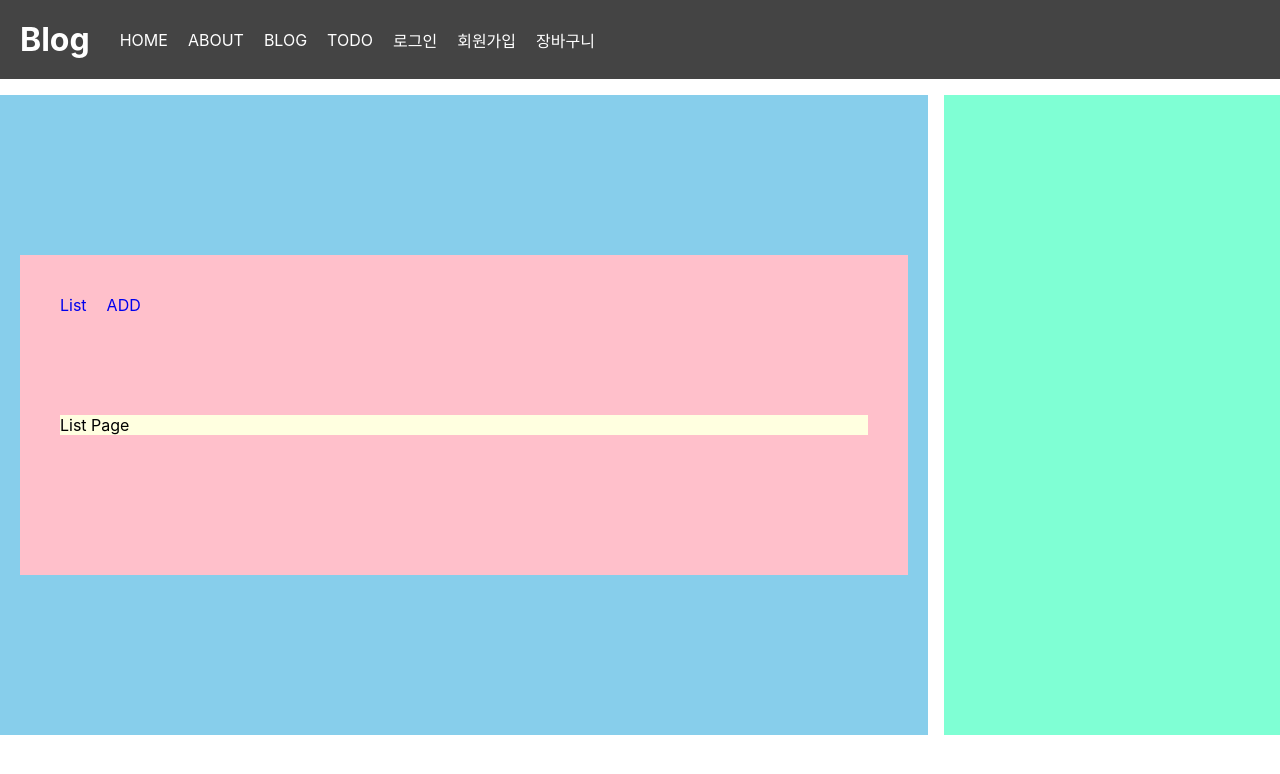
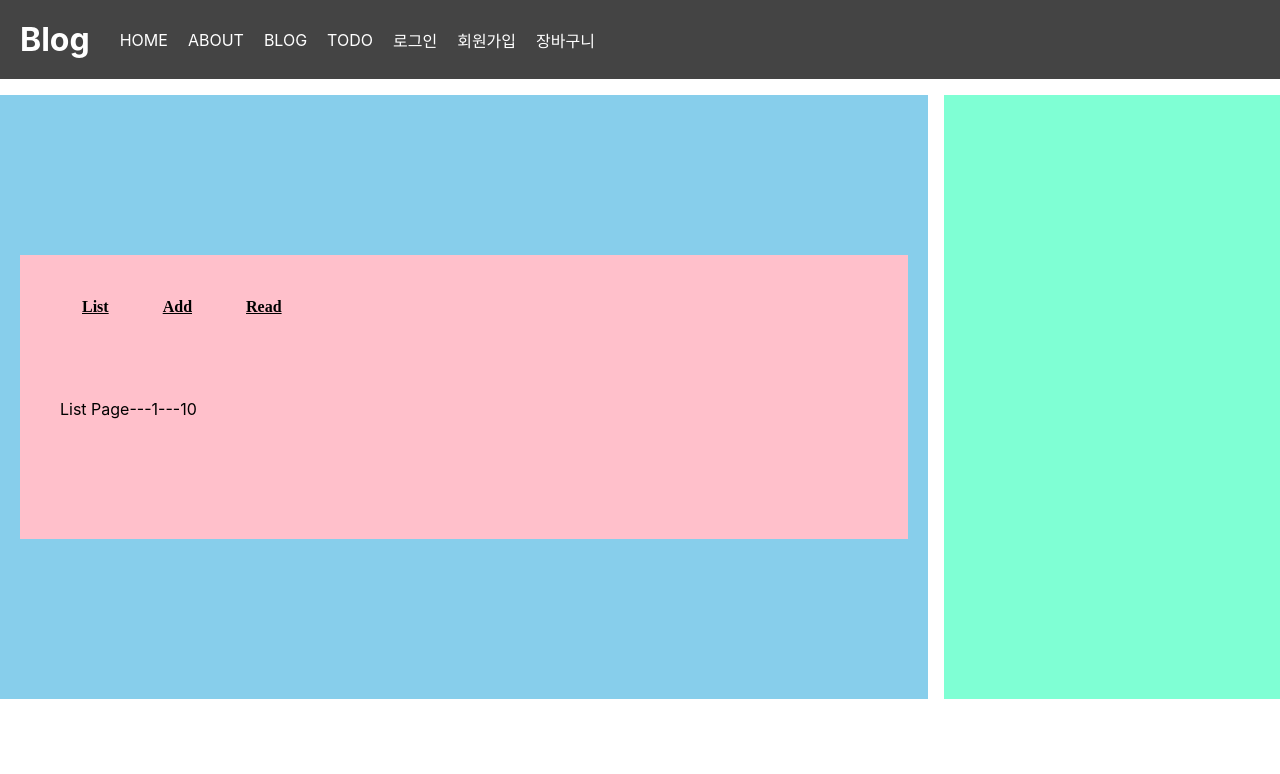
Before and after one commit to bulldorzer/blog, a React (Create React App) app: page /todo/list in a window 1280 px wide. Shown: the top 774 px of the page. Built offline with nearby package versions, Linux system fonts and the light colour scheme; the HTML template or start-up script is replaced by a standard one.

Commit message:
0113 강의내용

```diff
--- a/src/css/App.css
+++ b/src/css/App.css
@@ -1,5 +1,5 @@
 a{text-decoration: none;}
-button{background-color: transparent; border: 0;}
+button{background-color: transparent; border: 0; padding: 3px 12px; margin: 0 0 0 10px; border-radius: 3px;}
 
 
 /* header */
@@ -35,6 +35,17 @@ button{background-color: transparent; border: 0;}
 .post .postInput.edit {background-color: #d9ecfd;border-color: #ddd;} /*수정모드*/
 
 .post .deleteModal{padding: 20px 10px 0;}
-.post .deleteModal button{padding: 3px 12px; margin: 0 0 0 10px; border-radius: 3px;}
+/*.post .deleteModal button{padding: 3px 12px; margin: 0 0 0 10px; border-radius: 3px;}*/
 .post .deleteModal .confirm{background-color: #000; color: #fff;}
 .post .deleteModal .cancle{border: 1px solid #000; color: #000;}
+
+/* todo */
+.todoMenu{
+  margin-right: 20px;
+  font: bold 16px 'inherit';
+  text-decoration: underline;
+}
+.todoContent{
+  padding: 5rem 0;
+}
+.modify{background-color: #000; color: #fff;}
--- a/src/pages/todo/AddPage.js
+++ b/src/pages/todo/AddPage.js
@@ -1,10 +1,10 @@
 
-function IndexPage(){
+function AddPage(){
     return(
-        <div style={{background : 'lightyellow'} }>
+        <div>
             <p>Add Page</p>
         </div>
 
     )
 }
-export default IndexPage;
+export default AddPage;
--- a/src/pages/todo/IndexPage.js
+++ b/src/pages/todo/IndexPage.js
@@ -1,14 +1,35 @@
 import BasicLayout from '../../layout/BasicLayout'
-import { Link, Outlet } from 'react-router-dom';
+import { Link, Outlet, useNavigate } from 'react-router-dom';
+import { useCallback } from 'react';
 
 function IndexPage(){
+
+    const navigate = useNavigate()
+
+    const handleClickList = useCallback(()=>{
+        navigate({pathname:'list'})
+    }) // 변경되는 데이터가 없을시 ,[] 생략가능
+    const handleClickAdd = useCallback(()=>{
+        navigate({pathname:'add'})
+    })
+    const handleClickRead = useCallback(()=>{
+        navigate({pathname:'read/33'})
+    })
+
     return(
         <BasicLayout>
             <div style={{background : 'pink', padding: '40px'}}>
-
+                <button className='todoMenu' onClick={handleClickList}>List</button>
+                <button className='todoMenu' onClick={handleClickAdd}>Add</button>
+                <button className='todoMenu' onClick={handleClickRead}>Read</button>
+                {/*
                 <Link to={"/todo/list"} style={{marginRight:'20px'}}>List</Link>
-                <Link to={"/todo/add"}>ADD</Link>
-                <div style={{padding : '100px 0'}}><Outlet/></div>
+                <Link to={"/todo/list?page=2&size=20"} style={{marginRight:'20px'}}>List2</Link>
+                <Link to={"/todo/add"} style={{marginRight:'20px'}}>ADD</Link> 값을 담아서 보내는 경우 객체형태로 담아서 표시함
+                <Link to={"/todo/read/33"} style={{marginRight:'20px'}}>READ</Link>
+                */}
+                {/* <Link to="add">ADD</Link>이렇게도 되더라 */}
+                <div className='todoContent'><Outlet/></div>
             </div>
         </BasicLayout>
     )
--- a/src/pages/todo/ListPage.js
+++ b/src/pages/todo/ListPage.js
@@ -1,11 +1,18 @@
+import { useSearchParams } from "react-router-dom";
 
-function IndexPage(){
+function ListPage(){
+
+    const [queryParams] = useSearchParams();
+
+    const page = queryParams.get("page") ? parseInt(queryParams.get("page")) : 1
+    const size = queryParams.get("size") ? parseInt(queryParams.get("size")) : 10
+
     return(
 
-        <div style={{background : 'lightyellow'} }>
-            <p>List Page</p>
+        <div>
+            <p>List Page---{page}---{size}</p>
         </div>
 
     )
 }
-export default IndexPage;
+export default ListPage;
--- /dev/null
+++ b/src/pages/todo/ModifyPage.js
@@ -0,0 +1,29 @@
+import { useNavigate } from 'react-router-dom';
+
+
+function ModifyPage(){
+
+
+    const navigate = useNavigate();
+
+    const moveToRead = () =>{
+        navigate({pathname : `/todo/read`})
+    }
+
+
+
+    const moveToList = () =>{
+
+        navigate({pathname : `/todo/list`})
+
+
+    }
+
+    return(
+        <div>
+            <p>Modify Page</p>
+        </div>
+
+    )
+}
+export default ModifyPage;
--- /dev/null
+++ b/src/pages/todo/ReadPage.js
@@ -0,0 +1,41 @@
+import { useCallback } from "react";
+import { createSearchParams, useNavigate, useParams,useSearchParams } from "react-router-dom";
+const ReadPage = ()=>{
+
+    const {tno} = useParams() // 반환값 객체중에서 해당 프로퍼티 값 추출
+    // http://localhost:3000/todo/list/33
+    // Todo Read Page - 33
+    const navigate = useNavigate()
+
+    const [queryParams] = useSearchParams();
+
+    const page = queryParams.get("page") ? parseInt(queryParams.get("page")) : 1
+    const size = queryParams.get("size") ? parseInt(queryParams.get("size")) : 10
+
+    const queryStr = createSearchParams({page,size}).toString(); // ?page=1&size=10
+
+    // 수정 화면으로 이동
+    const moveTomodify = useCallback((tno)=>{
+        navigate({
+            pathname:`/todo/modify/${tno}`,
+            search : queryStr
+        })
+    },[tno,page,size])
+
+    // 리스트 화면 이동
+    const moveToList = useCallback(()=>{
+        navigate({
+            pathname:`/todo/list`,
+            search : queryStr
+        })
+    },[tno,page,size])
+    return(
+        <div>
+            <h3>Todo Read Page - {tno}</h3>
+            <button className="modify" onClick={()=>{moveTomodify(tno)}}>수정</button>
+            <button className="modify" onClick={()=>{moveToList()}}>목록</button>
+        </div>
+    )
+}
+
+export default ReadPage;
--- a/src/router/root.js
+++ b/src/router/root.js
@@ -1,5 +1,6 @@
 import { createBrowserRouter } from "react-router-dom";
 import { Suspense, lazy } from "react"; // 컴포넌트 로딩 최적화
+import todoRouter from "./todoRouter";
 
 
 const Loading = <div>Loading</div>
@@ -9,8 +10,6 @@ const Main = lazy(()=>import("../pages/MainPage"));
 const About = lazy(()=>import("../pages/AboutPage")) ;
 const Blog = lazy(()=>import("../pages/BlogPage")) ;
 const TodoIndex = lazy(()=>import("../pages/todo/IndexPage")) ;
-const TodoList = lazy(()=>import("../pages/todo/ListPage"));
-const TodoAdd = lazy(()=>import("../pages/todo/AddPage"));
 
 const root = createBrowserRouter([
     {
@@ -27,16 +26,7 @@ const root = createBrowserRouter([
     },{
         path : "todo",
         element : <Suspense fallback={Loading}><TodoIndex/></Suspense>,
-        children : [
-            {
-                path : "list",
-                element : <Suspense fallback={Loading}><TodoList/></Suspense>
-            },
-            {
-                path : "add",
-                element : <Suspense fallback={Loading}><TodoAdd/></Suspense>
-            }
-        ]
+        children : todoRouter()
     },
 ])
 
--- /dev/null
+++ b/src/router/todoRouter.js
@@ -0,0 +1,35 @@
+import { Suspense, lazy } from "react"; // 컴포넌트 로딩 최적화
+import { Navigate } from "react-router-dom";
+
+const Loading = <div>Loading</div>
+const TodoAdd = lazy(()=>import("../pages/todo/AddPage"));
+const TodoList = lazy(()=>import("../pages/todo/ListPage"));
+const TodoRead = lazy(()=>import("../pages/todo/ReadPage"));
+const TodoModify = lazy(()=>import("../pages/todo/ModifyPage"));
+
+const todoRouter = () =>{
+    return [
+        {
+            path : "",
+            element : <Navigate replace to="list"/>
+        },
+        {
+            path : "list",
+            element : <Suspense fallback={Loading}><TodoList/></Suspense>
+        },
+        {
+            path : "add",
+            element : <Suspense fallback={Loading}><TodoAdd/></Suspense>
+        },
+        {
+            path : "read/:tno", // URL에 파라미터 담아옴
+            element : <Suspense fallback={Loading}><TodoRead/></Suspense>
+        },
+        {
+            path : "modify/:tno", // URL에 파라미터 담아옴
+            element : <Suspense fallback={Loading}><TodoModify/></Suspense>
+        }
+    ]
+}
+
+export default todoRouter;
```
